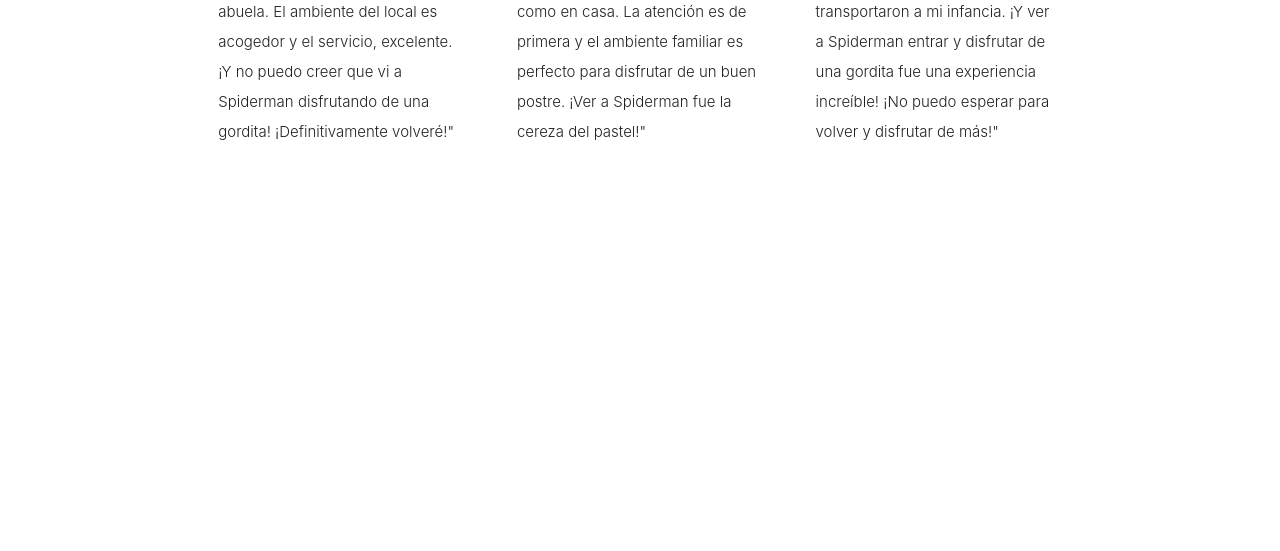
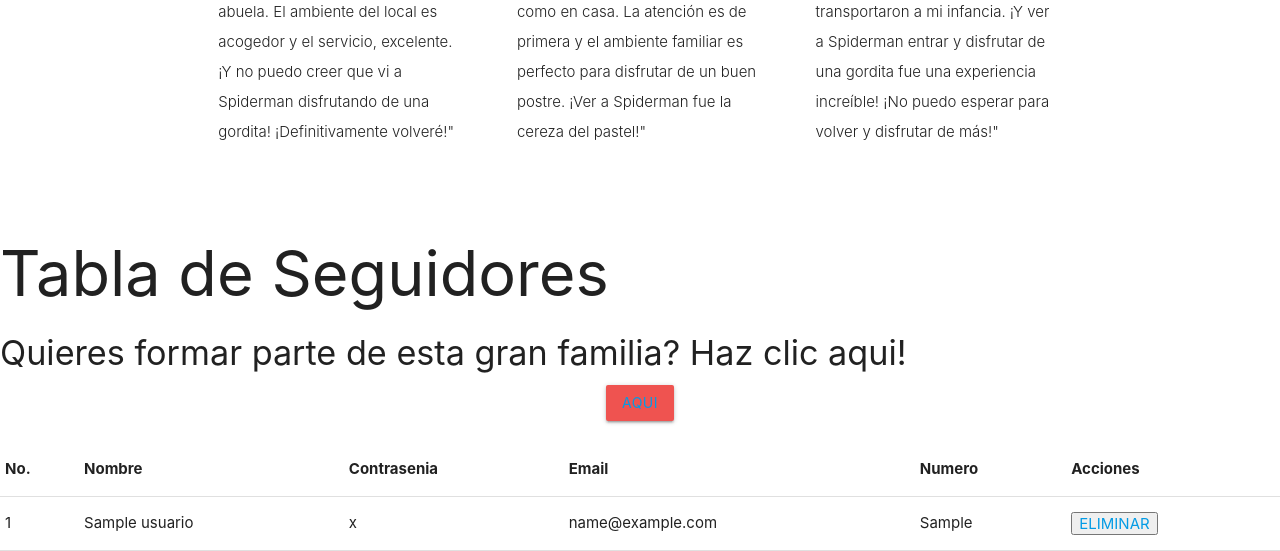
Before and after one commit to migue02ax/proyecto_chido, a PHP site: page / in a window 1280 px wide. Shown: the part 3569-4120 px from the top of the page. Before the commit the page ends 3709 px from the top, so only its background shows below. Run offline with PHP 8.4, Linux system fonts and the light colour scheme; tables that the repository leaves empty or names only in its code hold one stand-in row (values such as "Sample post"); a stand-in replaces the project's code that opens the database connection.

Commit message:
metiendo_read

```diff
--- a/index.html
+++ b/index.php
@@ -199,6 +199,71 @@
     </div>
 
 
+
+    <!-- metiendo el read -->
+    <?php
+    include ("conexion.php");
+
+    $sql = "select * from usuarios";
+    $resultado = mysqli_query($conexion, $sql);
+    ?>
+
+    <div>
+        <h1>Tabla de Seguidores</h1>
+        <h4>Quieres formar parte de esta gran familia? Haz clic aqui! </h4>
+        <div class="center">
+            <button class="waves-effect waves-light btn red lighten-1"><a href="agregar.php">Aqui</a></button><br><br>
+        </div>
+        <table>
+            <thead>
+                <tr>
+                    <th>No.</th>
+                    <th>Nombre</th>
+                    <th>Contrasenia</th>
+                    <th>Email</th>
+                    <th>Numero</th>
+                    <th>Acciones</th>
+                </tr>
+            </thead>
+            <tbody>
+                <?php
+                while ($filas = mysqli_fetch_assoc($resultado)) {
+                    ?>
+                    <tr>
+                        <td>
+                            <?php echo $filas['id'] ?>
+                        </td>
+                        <td>
+                            <?php echo $filas['nombre'] ?>
+                        </td>
+                        <td>
+                            <?php echo $filas['pass'] ?>
+                        </td>
+                        <td>
+                            <?php echo $filas['email'] ?>
+                        </td>
+                        <td>
+                            <?php echo $filas['numero'] ?>
+                        </td>
+                        <td>
+
+                            <button>
+                                <?php echo "<a href='eliminar.php?id=" . $filas['id'] . "'> ELIMINAR </a>"; ?>
+                            </button>
+
+                        </td>
+                    </tr>
+                    <?php
+                }
+                ?>
+
+            </tbody>
+        </table>
+        <?php
+        mysqli_close($conexion);
+        ?>
+    </div>
+
 </body>
 
 </html>
```
